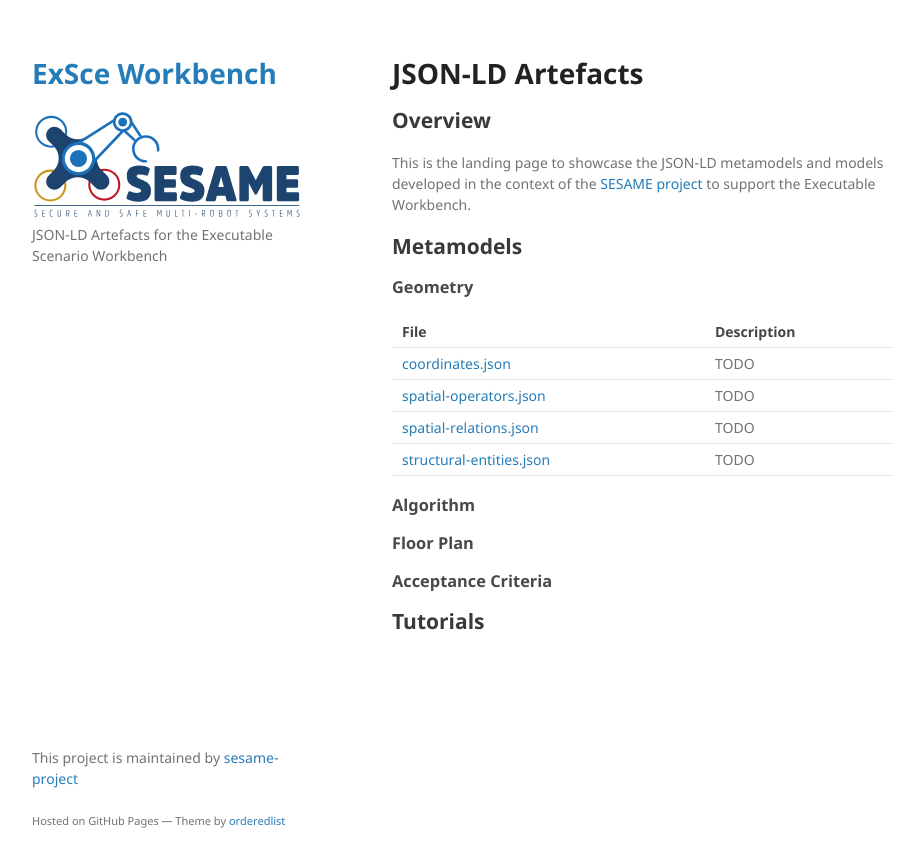
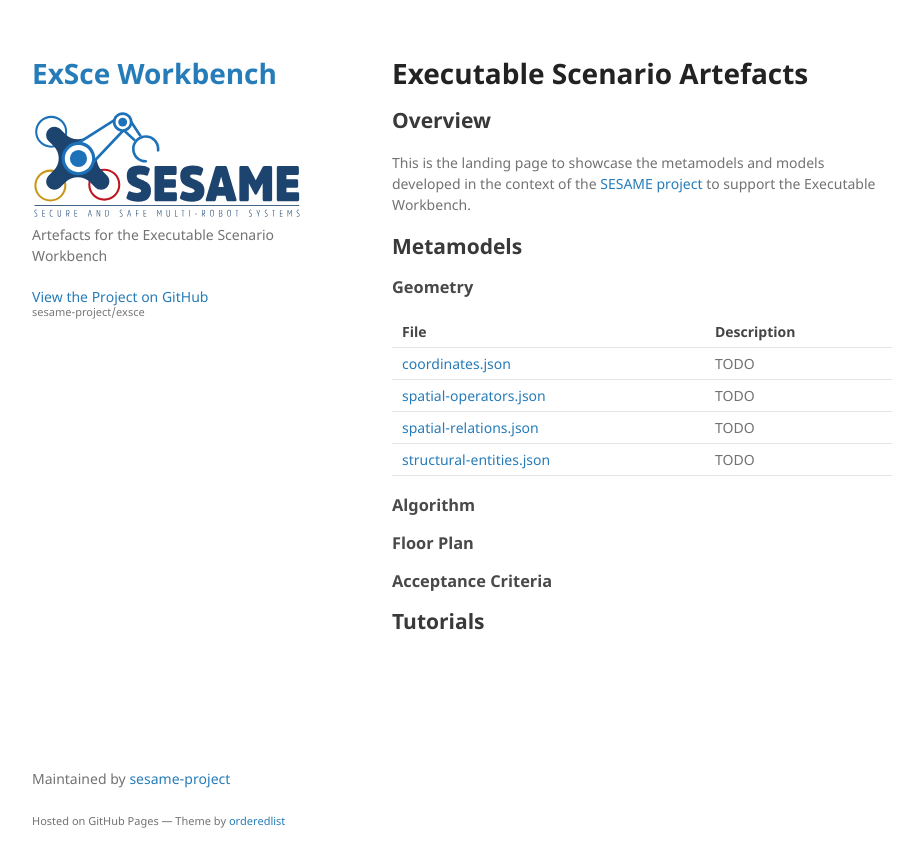
Before and after one commit to sesame-project/exsce, a Jekyll site: the page built from index.md, in a window 1280 px wide. Shown: the top 867 px of the page, without its empty margins (178-1101 px from the left). Built offline with Jekyll 4.4.1, drawn with Linux system fonts in a browser that asks for light colours; our own code applies the rules of GitHub Pages for plain Markdown files.

Commit message:
remove mention to JSON-LD in descriptions

```diff
--- a/_config.yml
+++ b/_config.yml
@@ -5,7 +5,7 @@ plugins:
 # General infos
 title: ExSce Workbench
 logo: /assets/img/sesame_logo_tagline.svg
-description: JSON-LD Artefacts for the Executable Scenario Workbench
+description: Artefacts for the Executable Scenario Workbench
 show_downloads: false
 google_analytics:
 theme: jekyll-theme-minimal
--- a/_layouts/default.html
+++ b/_layouts/default.html
@@ -23,9 +23,9 @@
 
         <p>{{ site.description | default: site.github.project_tagline }}</p>
 
-        <!-- {% if site.github.is_project_page %}
+        {% if site.github.is_project_page %}
         <p class="view"><a href="{{ site.github.repository_url }}">View the Project on GitHub <small>{{ site.github.repository_nwo }}</small></a></p>
-        {% endif %} -->
+        {% endif %}
 
         {% if site.github.is_user_page %}
         <p class="view"><a href="{{ site.github.owner_url }}">View My GitHub Profile</a></p>
@@ -46,7 +46,7 @@
       </section>
       <footer>
         {% if site.github.is_project_page %}
-        <p>This project is maintained by <a href="{{ site.github.owner_url }}">{{ site.github.owner_name }}</a></p>
+        <p>Maintained by <a href="{{ site.github.owner_url }}">{{ site.github.owner_name }}</a></p>
         {% endif %}
         <p><small>Hosted on GitHub Pages &mdash; Theme by <a href="https://github.com/orderedlist">orderedlist</a></small></p>
       </footer>
--- a/index.md
+++ b/index.md
@@ -2,11 +2,11 @@
 layout: default
 ---
 
-# JSON-LD Artefacts
+# Executable Scenario Artefacts
 
 ## Overview
 
-This is the landing page to showcase the JSON-LD metamodels and models developed in the context of the
+This is the landing page to showcase the metamodels and models developed in the context of the
 [SESAME project](https://www.sesame-project.org/) to support the Executable Workbench.
 
 ## Metamodels
```
